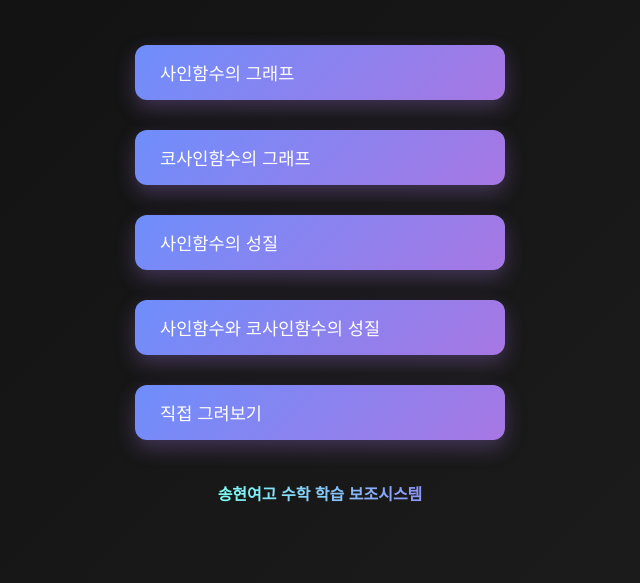
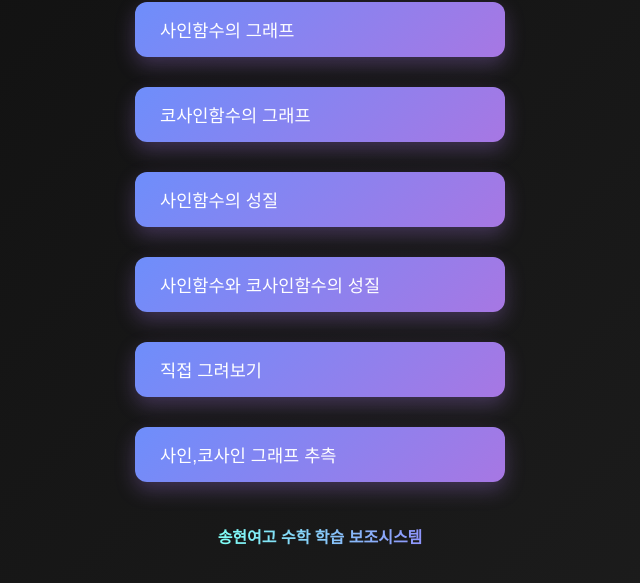
Before and after one commit to keyhoney/sincos, a plain HTML site: page index.html in a window 1280 px wide. Shown: the part 195-778 px from the top of the page, without its empty margins (320-960 px from the left). Drawn offline with Linux system fonts and the light colour scheme.

Commit message:
Update index.html

```diff
--- a/index.html
+++ b/index.html
@@ -88,6 +88,7 @@
   <a class="link-button" href="https://www.algeomath.kr/algeo/algeomath/app/key/a211c9612b4011f0a490f220ef6fd4fc/view.do">사인함수의 성질</a>
   <a class="link-button" href="https://www.algeomath.kr/algeo/algeomath/app/key/09b494420cec11efbc33f220ef6cc976/view.do">사인함수와 코사인함수의 성질</a>
   <a class="link-button" href="https://www.algeomath.kr/algeo/algeomath/app/make.do">직접 그려보기</a>
+  <a class="link-button" href="https://www.geogebra.org/m/ptxd8kyu">사인,코사인 그래프 추측</a>
 
 <h5>송현여고 수학 학습 보조시스템</h5>
 </body>
```
